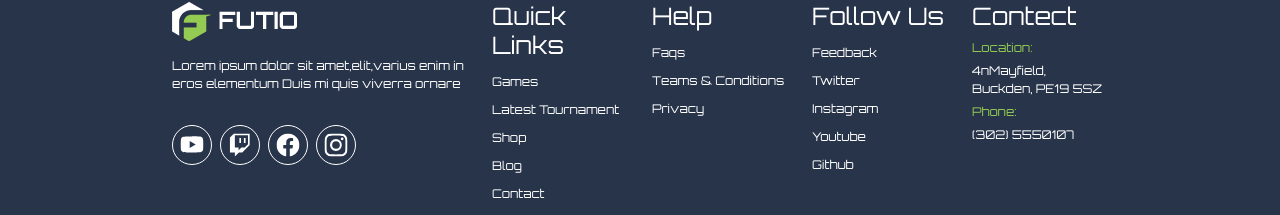
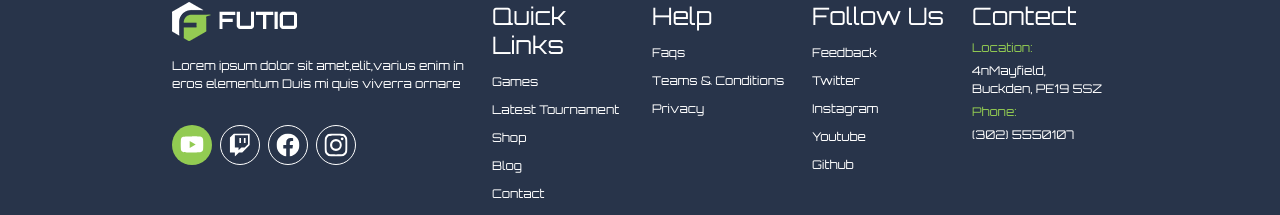
Before and after one commit to RiccardoVoltolina/proj-html-vuejs, a Vue app: page / in a window 1280 px wide. In both pictures the pointer is over the element 192 px from the left and 6527 px from the top of the page. Shown: the part 6382-6597 px from the top of the page. Built offline with nearby package versions, Linux system fonts and the light colour scheme; what lord-icon-element would draw is missing.

Commit message:
change colors in hover

```diff
--- a/src/components/AppFooter.vue
+++ b/src/components/AppFooter.vue
@@ -135,6 +135,12 @@ p {
 
 }
 
+.footer_icon:hover {
+    background-color: #92cb52;
+    cursor: pointer;
+    border: none;
+}
+
 a {
     text-decoration: none;
     color: white;
@@ -142,6 +148,10 @@ a {
     margin-top: 5px;
     margin-bottom: 5px;
     font-size: 12px;
+}
+
+a:hover {
+    color: #92cb52;
 }
 
 .color_gray_fluo {
--- a/src/components/AppHeader.vue
+++ b/src/components/AppHeader.vue
@@ -108,6 +108,10 @@ a {
     color: white;
 }
 
+a:hover {
+    color: #92cb52;
+}
+
 .purchased_items {
     background-color: #08cb7b;
     height: 20px;
```
